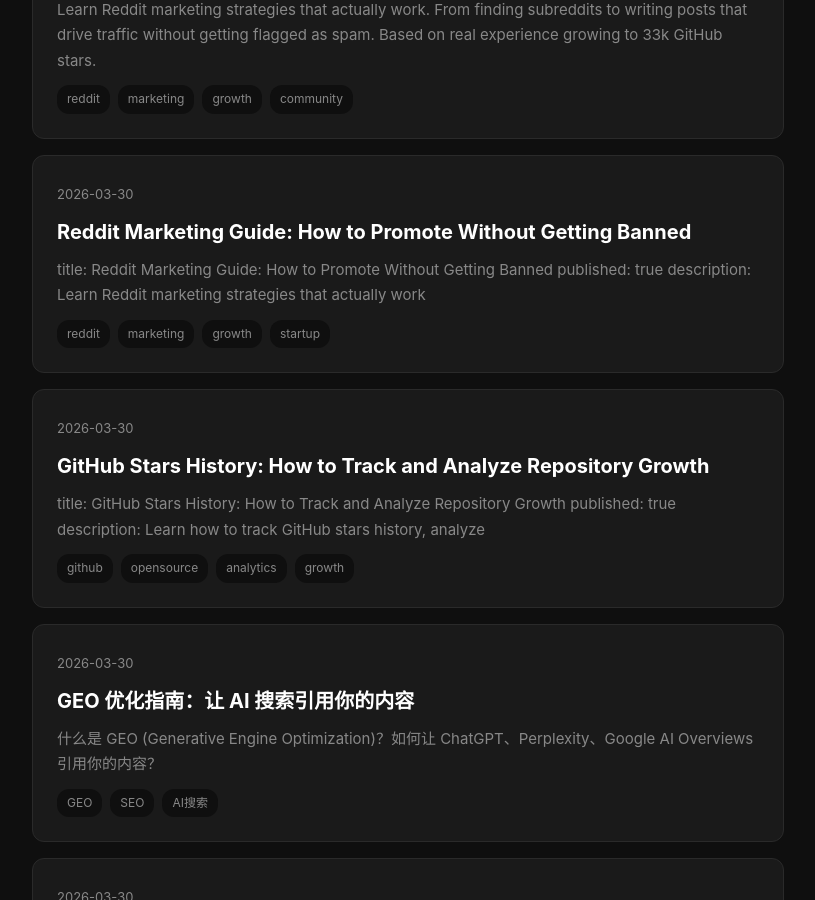
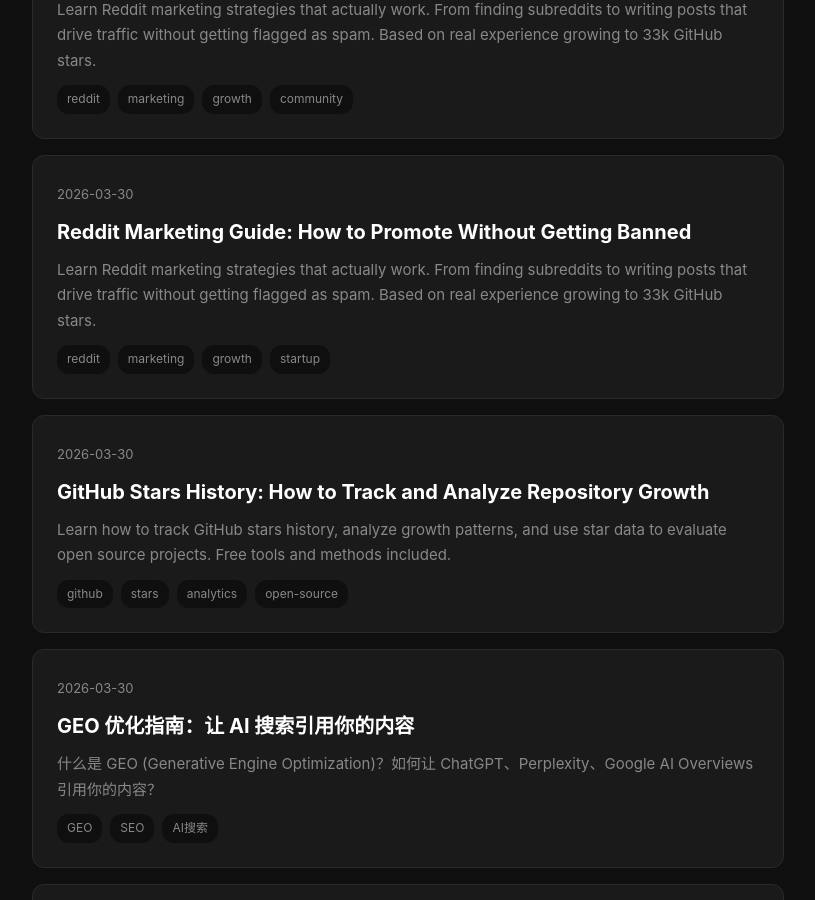
Before and after one commit to Gingiris/growth-tools, a Jekyll site: the page built from blog/index.html, in a window 1280 px wide and 900 px high, scrolled down 904 px. Shown: the whole window, without its empty margins (232-1047 px from the left). Built offline with Jekyll 4.4.1, drawn with Linux system fonts in a browser that asks for light colours.

Commit message:
fix: 2 posts with broken frontmatter - Reddit + GitHub Stars (1000+720 monthly searches)

```diff
--- a/_posts/2026-03-30-github-stars-history-how-to-track-and-analyze-repository-growth.md
+++ b/_posts/2026-03-30-github-stars-history-how-to-track-and-analyze-repository-growth.md
@@ -2,16 +2,10 @@
 layout: post
 title: "GitHub Stars History: How to Track and Analyze Repository Growth"
 date: 2026-03-30
-description: "title: GitHub Stars History: How to Track and Analyze Repository Growth published: true description: Learn how to track GitHub stars history, analyze "
-tags: [["github", "opensource", "analytics", "growth"]]
-canonical: "https://dev.to/iris1031/github-stars-history-how-to-track-and-analyze-repository-growth-h11"
----
-
-title: GitHub Stars History: How to Track and Analyze Repository Growth
-published: true
-description: Learn how to track GitHub stars history, analyze growth patterns, and use star data to evaluate open source projects.
-tags: github, opensource, analytics, growth
-canonical_url: https://gingiris.github.io/growth-tools/blog/github-stars-history/
+description: "Learn how to track GitHub stars history, analyze growth patterns, and use star data to evaluate open source projects. Free tools and methods included."
+tags: [github, stars, analytics, open-source]
+author: Iris
+canonical_url: "https://dev.to/iris1031/github-stars-history-how-to-track-and-analyze-repository-growth-h11"
 ---
 
 ## TL;DR
--- a/_posts/2026-03-30-reddit-marketing-guide-how-to-promote-without-getting-banned.md
+++ b/_posts/2026-03-30-reddit-marketing-guide-how-to-promote-without-getting-banned.md
@@ -2,16 +2,9 @@
 layout: post
 title: "Reddit Marketing Guide: How to Promote Without Getting Banned"
 date: 2026-03-30
-description: "title: Reddit Marketing Guide: How to Promote Without Getting Banned published: true description: Learn Reddit marketing strategies that actually work"
-tags: [["reddit", "marketing", "growth", "startup"]]
-canonical: "https://dev.to/iris1031/reddit-marketing-guide-how-to-promote-without-getting-banned-567j"
----
-
-title: Reddit Marketing Guide: How to Promote Without Getting Banned
-published: true
-description: Learn Reddit marketing strategies that actually work. From finding subreddits to writing posts that drive traffic without getting flagged as spam.
-tags: reddit, marketing, growth, startup
-canonical_url: https://gingiris.github.io/growth-tools/blog/reddit-marketing-guide/
+description: "Learn Reddit marketing strategies that actually work. From finding subreddits to writing posts that drive traffic without getting flagged as spam. Based on real experience growing to 33k GitHub stars."
+tags: [reddit, marketing, growth, startup]
+author: Iris
 ---
 
 ## TL;DR
```
